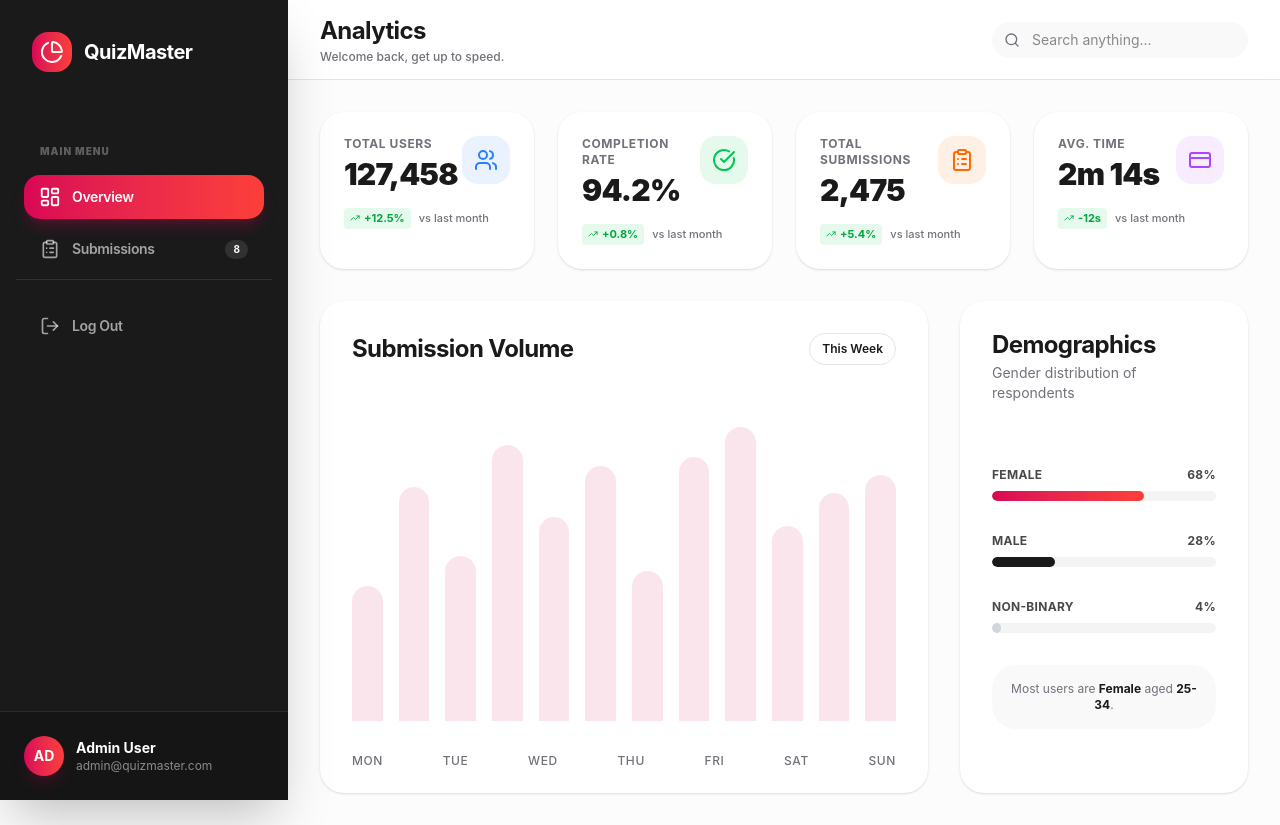
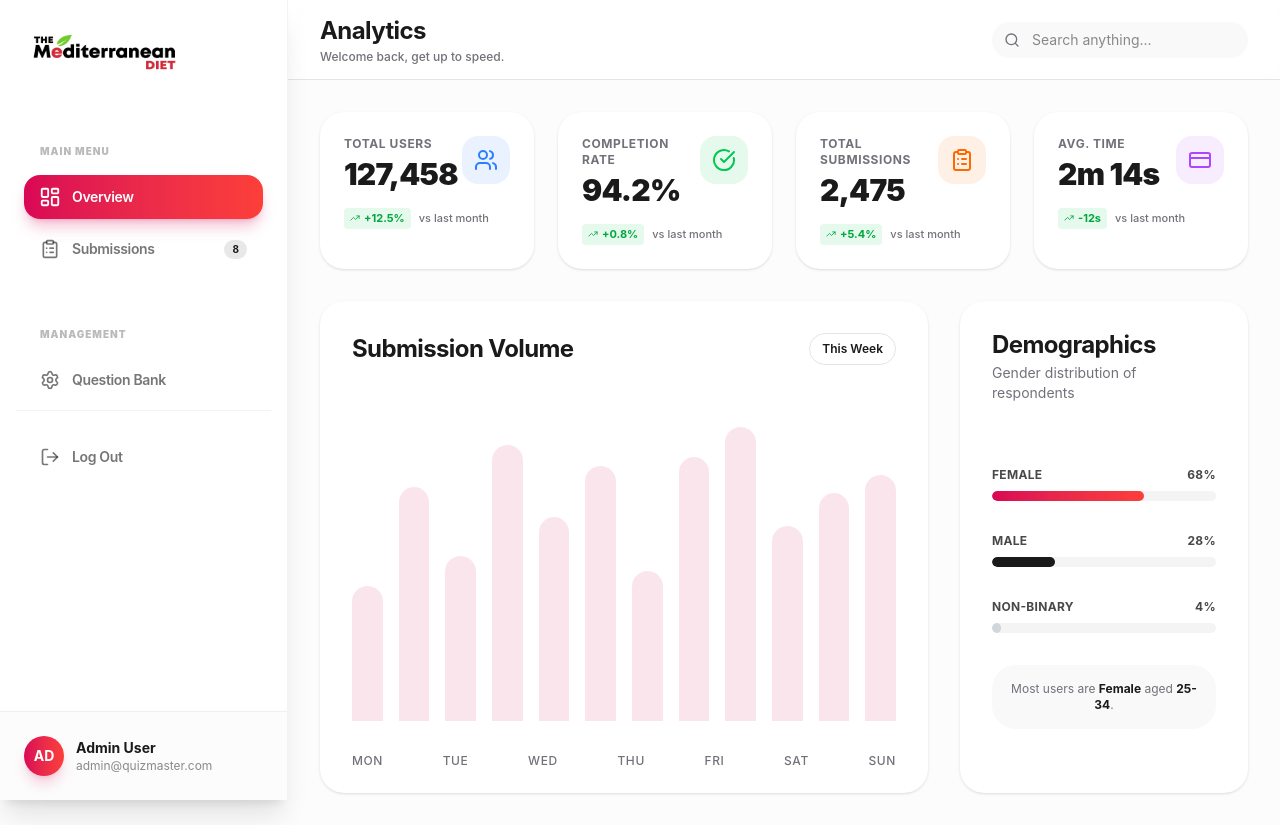
Before and after one commit to customcoder245/Frontend-quiz, a React (Vite) app: page /dashboard in a window 1280 px wide. Built offline with nearby package versions, Linux system fonts and the light colour scheme.

Commit message:
Dashboard with Question Bank functionality implementation

```diff
--- a/src/pages/Dashboard.tsx
+++ b/src/pages/Dashboard.tsx
@@ -17,7 +17,6 @@ import {
   Download,
   X,
   CreditCard,
-  PieChart,
   CheckSquare,
   Circle,
   LogOut,
@@ -377,19 +376,20 @@ export const Dashboard = () => {
         />
       )}
 
-      <aside className={`bg-secondary text-secondary-foreground fixed inset-y-0 z-50 flex w-72 flex-col shadow-2xl transition-transform duration-300 lg:translate-x-0 ${isSidebarOpen ? 'translate-x-0' : '-translate-x-full'}`}>
+      <aside className={`bg-white border-r border-[#1a1a1b]/5 fixed inset-y-0 z-50 flex w-72 flex-col shadow-xl transition-transform duration-300 lg:translate-x-0 ${isSidebarOpen ? 'translate-x-0' : '-translate-x-full'}`}>
         <div className="p-8 pb-4 flex items-center justify-between">
-          <div className="flex items-center gap-3">
-            {/* Placeholder Logo */}
-            <div className="bg-gradient-to-r from-[#D90655] to-[#FC3F39] bg-opacity-20 text-white flex h-10 w-10 items-center justify-center rounded-xl">
-              <PieChart className="text-white h-6 w-6" />
-            </div>
-            <span className="text-lg md:text-xl font-bold tracking-tight text-white">
-              QuizMaster
-            </span>
+          <div
+            className="flex items-center cursor-pointer hover:opacity-80 transition-opacity"
+            onClick={() => navigate('/')}
+          >
+            <img
+              src="/logo.png"
+              alt="The Mediterranean Diet"
+              className="h-10 w-auto object-contain"
+            />
           </div>
           <button
-            className="lg:hidden p-2 text-white/60 hover:text-white"
+            className="lg:hidden p-2 text-[#1a1a1b]/60 hover:text-[#1a1a1b]"
             onClick={() => setIsSidebarOpen(false)}
           >
             <X size={20} />
@@ -411,7 +411,7 @@ export const Dashboard = () => {
             onClick={() => setActiveTab('submissions')}
             badge={submissionData.length}
           />
-          {/*
+
           <div className="pt-6">
             <SidebarHeader title="Management" />
             <SidebarLink
@@ -420,9 +420,9 @@ export const Dashboard = () => {
               active={activeTab === 'questions'}
               onClick={() => setActiveTab('questions')}
             />
-          </div> */}
+          </div>
 
-          <div className="mt-auto pt-6 border-t border-white/10">
+          <div className="mt-auto pt-6 border-t border-[#1a1a1b]/5">
             <SidebarLink
               icon={<LogOut size={20} />}
               label="Log Out"
@@ -431,14 +431,14 @@ export const Dashboard = () => {
           </div>
         </nav>
 
-        <div className="border-t border-white/10 bg-black/20 p-6">
+        <div className="border-t border-[#1a1a1b]/5 bg-muted/30 p-6">
           <div className="flex items-center gap-3">
             <div className="bg-gradient-to-r from-[#D90655] to-[#FC3F39] shadow-primary/20 flex h-10 w-10 items-center justify-center rounded-full text-sm font-bold text-white shadow-lg">
               AD
             </div>
             <div className="flex flex-col overflow-hidden">
-              <span className="truncate text-sm font-bold">Admin User</span>
-              <span className="truncate text-xs text-white/50">
+              <span className="truncate text-sm font-bold text-[#1a1a1b]">Admin User</span>
+              <span className="truncate text-xs text-[#1a1a1b]/50">
                 admin@quizmaster.com
               </span>
             </div>
@@ -1020,7 +1020,7 @@ const SidebarLink = ({
     onClick={onClick}
     className={`group mx-2 flex cursor-pointer items-center gap-3 rounded-xl px-4 py-3 transition-all ${active
       ? 'bg-gradient-to-r from-[#D90655] to-[#FC3F39] shadow-primary/25 text-white shadow-lg'
-      : 'text-white/60 hover:bg-white/10 hover:text-white'
+      : 'text-[#1a1a1b]/60 hover:bg-[#1a1a1b]/5 hover:text-[#1a1a1b]'
       } `}
   >
     <div
@@ -1031,7 +1031,7 @@ const SidebarLink = ({
     <span className="text-sm font-semibold tracking-tight">{label}</span>
     {badge !== undefined && (
       <span
-        className={`ml-auto rounded-full px-2 py-0.5 text-[10px] font-bold ${active ? 'text-primary bg-white' : 'bg-white/10 text-white'}`}
+        className={`ml-auto rounded-full px-2 py-0.5 text-[10px] font-bold ${active ? 'text-primary bg-white' : 'bg-[#1a1a1b]/10 text-[#1a1a1b]'}`}
       >
         {badge}
       </span>
@@ -1041,7 +1041,7 @@ const SidebarLink = ({
 
 const SidebarHeader = ({ title }: { title: string }) => (
   <div className="mt-4 mb-2 px-6 py-2">
-    <h3 className="text-[10px] font-black tracking-widest text-white/30 uppercase">
+    <h3 className="text-[10px] font-black tracking-widest text-[#1a1a1b]/30 uppercase">
       {title}
     </h3>
   </div>
```
